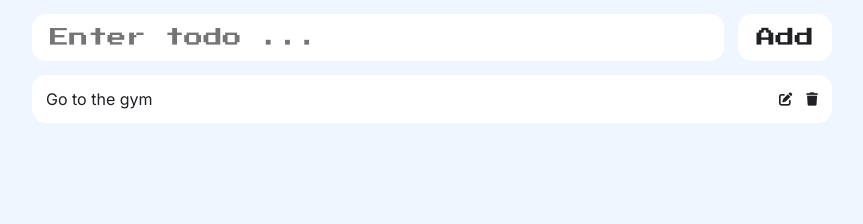
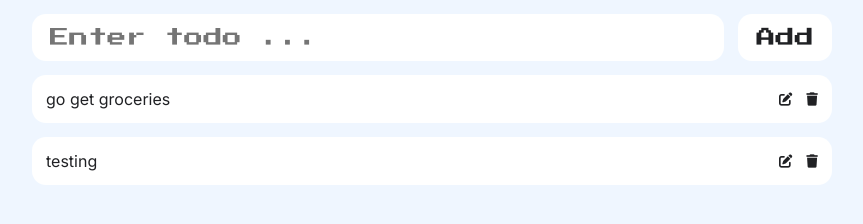
Before and after one commit to igorfernandescordeiro/js-zero-to-hero, a website: page projects/todo_app/index.html in a window 1280 px wide. Shown: the whole page, without its empty margins (208-1071 px from the left). Drawn offline with Linux system fonts and the light colour scheme.

Commit message:
Doing the first step initializing the todo list and display them

```diff
--- a/projects/todo_app/index.html
+++ b/projects/todo_app/index.html
@@ -148,7 +148,39 @@
         </div>
     </main>
     <script>
+        // step 1 -  Initialize our list of todos and display the todos
 
+        let mainContainer = document.querySelector('main');
+        let todo_list = ['go get groceries', 'testing'];
+
+        function paintUI() {
+
+            let new_inner_html = '';
+
+            for (let i = 0; i < todo_list.length; i++) {
+                const todo = todo_list[i];
+
+                new_inner_html +=
+                `<div class="todoItem">
+                <p>${todo}</p>
+                <div class="actionsContainer">
+                <button><i class="fa-solid fa-pen-to-square"></i></button>
+                <button><i class="fa-solid fa-trash"></i></button>
+                </div>
+                </div>`
+            }
+            mainContainer.innerHTML = new_inner_html;
+
+        };
+
+        paintUI();
+        // step 2 - Write a function that allows us to add a new todo
+
+        // step 3 - Write a function that allows us to delete a todo
+
+        // step 4 - Write a function that allows us to edit a todo
+
+        // step 5 - Persist all information
 
     </script>
 </body>
```
